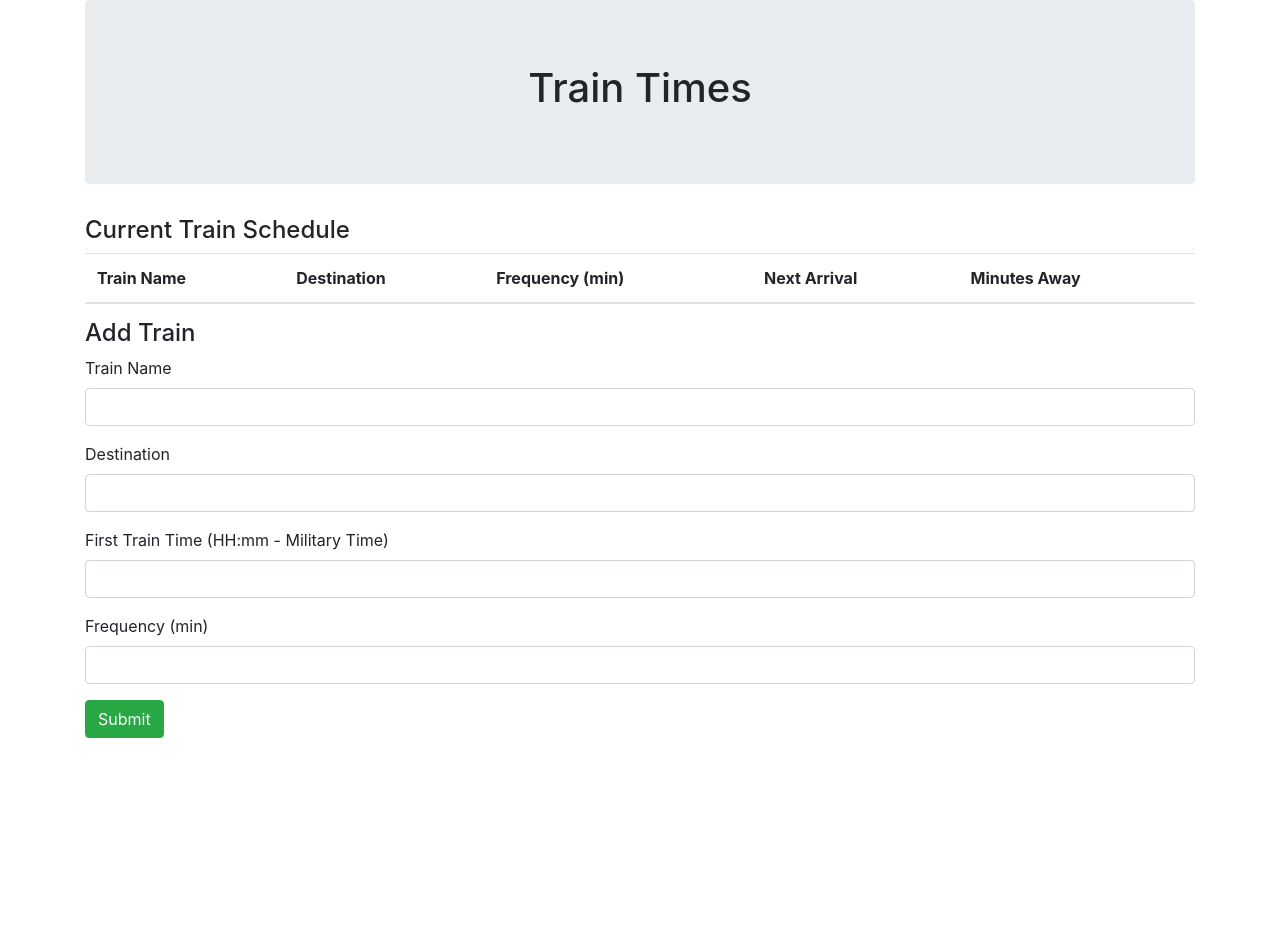
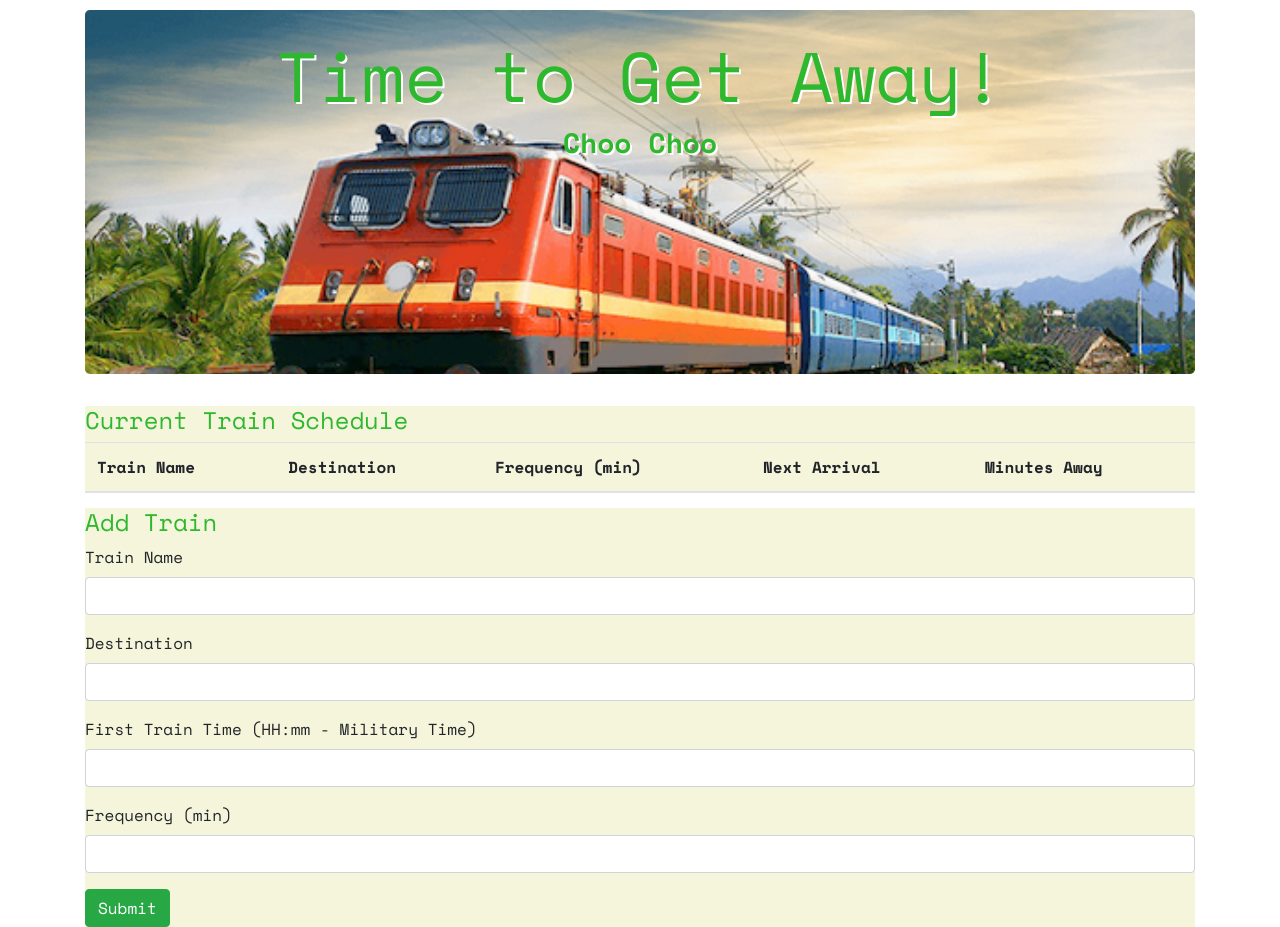
Before and after one commit to arielleshamash/Train-Scheduler, a plain HTML site: page index.html in a window 1280 px wide. Before the commit the page ends 800 px from the top, so only its background shows below. Drawn offline with nearby package versions, Linux system fonts and the light colour scheme; no server answers.

Commit message:
final styling

```diff
--- a/assets/app.js
+++ b/assets/app.js
@@ -30,7 +30,6 @@ $(document).ready(function() {
         destination: tdestination,
         firstTrain: tfirstTrain,
         frequency: tfrequency
-        //dateAdded: firebase.database.ServerValue.TIMESTAMP
     };
     //push to firebase
     database.ref().push(newTrain);
@@ -68,18 +67,39 @@ $(document).ready(function() {
     //format the time for the trains
     var firstTrainFormat = moment.unix(tfirstTrain).format("HH:mm");
 
-    //calculate the next arrival
-    var tnext; //moment.diff()
+    //first train pushed 1 year so its before current time
+    var firstTime = moment(tfirstTrain, "HH:mm").subtract(1, "years");
+    console.log(firstTime);
+
+    //current time
+    var currentTime = moment();
+    console.log("CURRENT TIME: " + moment(currentTime).format("HH:mm"));
+
+    //difference between the times
+    var diffTime = moment().diff(moment(firstTime), "minutes");
+    console.log("DIFFERENCE IN TIME: " + diffTime);
+
+    //time apart
+    var remainder = diffTime % tfrequency;
+    console.log(remainder);
 
     //calculate the minutes away
-    var tminutes;
+    var tminutes = tfrequency - remainder;
+    console.log("MINUTES TILL TRAIN: " + tminutes);
+
+    //calculate the next arrival
+    var tnext = moment().add(tminutes, "minutes");
+    console.log("ARRIVAL TIME: " + moment(tnext).format("HH:mm"));
+    var formattedTime = moment(tnext).format("HH:mm");
+
+
 
     //create the new row
     var newTrainRow = $("<tr>").append(
       $("<td>").text(tname),
       $("<td>").text(tdestination),
       $("<td>").text(tfrequency),
-      $("<td>").text(tnext),
+      $("<td>").text(formattedTime),
       $("<td>").text(tminutes)
     );
 
--- a/assets/style.css
+++ b/assets/style.css
@@ -0,0 +1,33 @@
+.jumbotron {
+    color: #2eb82e;
+    background-image: url(train2.png);
+    background-size: cover;
+    margin-top: 10px;
+    font-family: 'Space Mono', monospace;
+    font-weight: bold;
+    text-shadow: 2px 2px white;
+
+
+}
+
+h4 {
+    color: #2eb82e;
+    background-color: #f5f5dc;
+    font-family: 'Space Mono', monospace;
+}
+
+h3 {
+    margin-bottom: 150px;
+    font-weight: bold;
+}
+
+h1 {
+    margin-top: -40px;
+    font-size: 70px;
+}
+
+.panel {
+    background-color: #f5f5dc;
+    font-family: 'Space Mono', monospace;
+
+}
--- a/index.html
+++ b/index.html
@@ -7,6 +7,7 @@
     <link rel="stylesheet" href="https://stackpath.bootstrapcdn.com/bootstrap/4.3.1/css/bootstrap.min.css" integrity="sha384-ggOyR0iXCbMQv3Xipma34MD+dH/1fQ784/j6cY/iJTQUOhcWr7x9JvoRxT2MZw1T" crossorigin="anonymous">
     <!--linking css file-->
     <link rel="stylesheet" type="text/css" href="assets/style.css">
+    <link href="https://fonts.googleapis.com/css?family=Space+Mono:400,700&display=swap" rel="stylesheet">
 
     <!--linking firebase-->
     <script src="https://www.gstatic.com/firebasejs/4.12.0/firebase.js"></script>
@@ -20,7 +21,8 @@
 <body>
     <div class="container">
         <div class="jumbotron text-center">
-            <h1>Train Times</h1>
+            <h1>Time to Get Away!</h1>
+            <h3>Choo Choo</h3>
         </div>
 
         <!--table of train times-->
```
Also changed, not shown: assets/train2.png (added), 2 other files.
